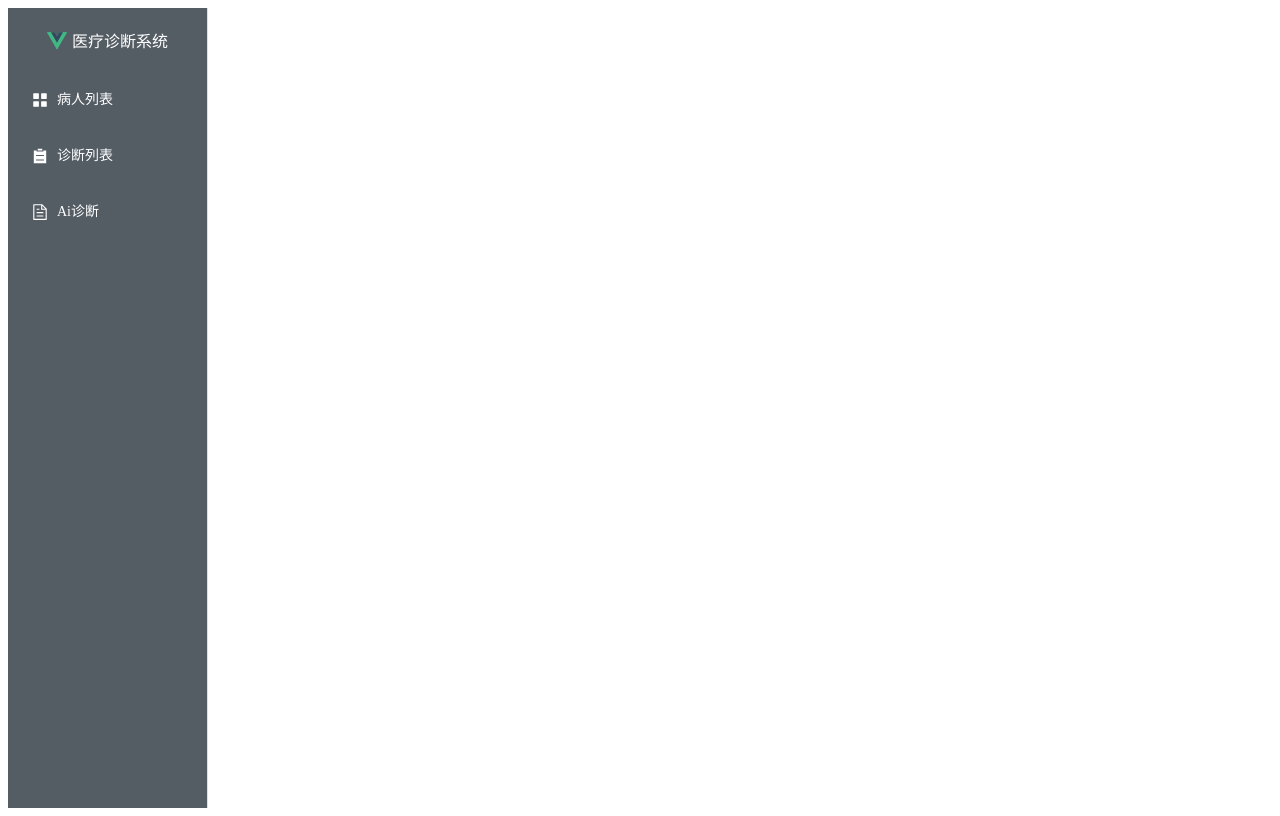
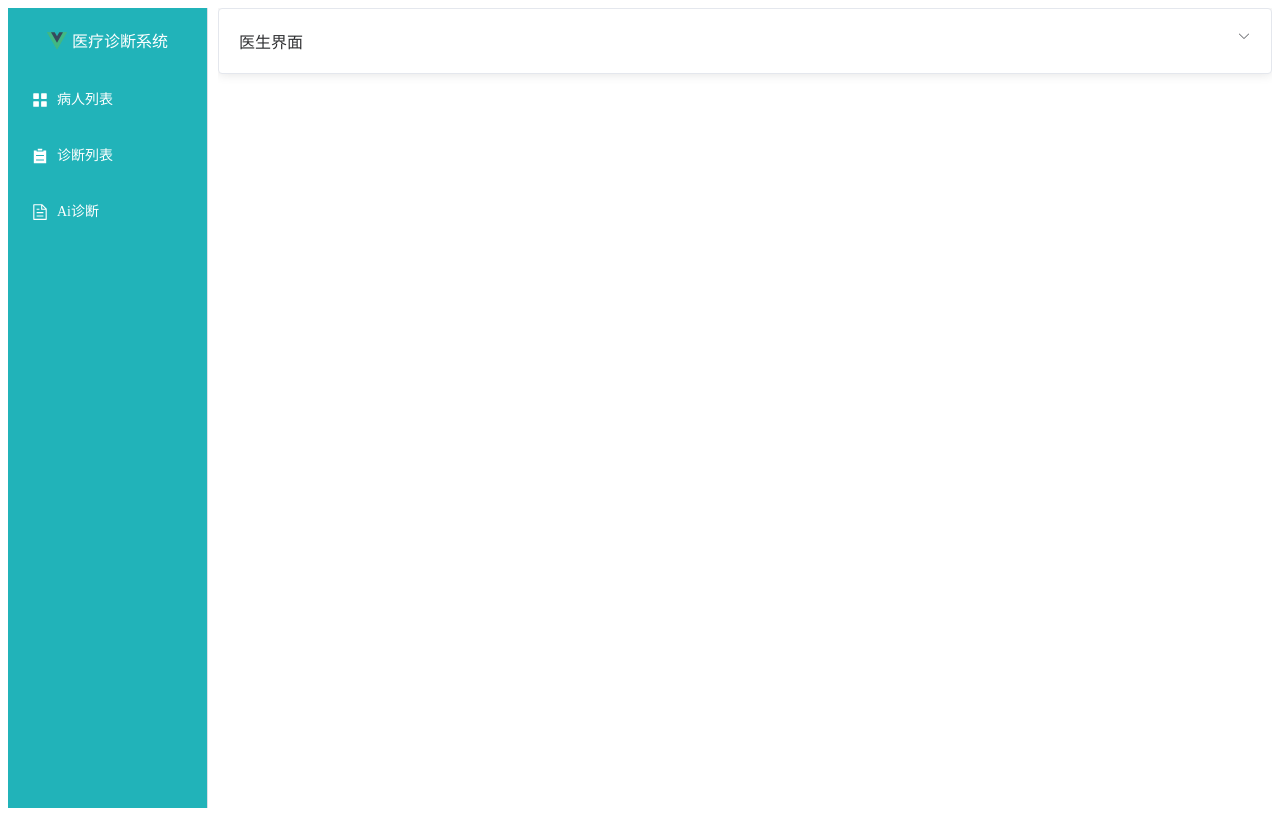
Before and after one commit to AL-Mazai/Medical-AI-front, a Vue app: page /DoctorView in a window 1280 px wide. Built offline with nearby package versions, Linux system fonts and the light colour scheme.

Commit message:
调整tab header 创建病人列表

```diff
--- a/src/components/Ai.vue
+++ b/src/components/Ai.vue
@@ -6,9 +6,11 @@ import Footer  from "./Footer.vue";
 </script>
 
 <template>
-<Header/>
-<Content/>
-  <Footer/>
+  <div >
+    <Header/>
+    <Content/>
+    <Footer/>
+  </div>
 </template>
 
 <style scoped>
--- /dev/null
+++ b/src/components/hjd/DoctorHeader.vue
@@ -0,0 +1,28 @@
+<script setup>
+import {computed} from "vue";
+import {useRouter} from "vue-router";
+
+const router=useRouter();
+// const routeName = ref(router.currentRoute.value.name);
+const routeName = computed(()=>{return router.currentRoute.value.meta.title})
+</script>
+
+<template>
+  <el-card class="box-card" :body-style="{display:'flex',justifyContent:'space-between'}">
+    <span class="text">{{ routeName }}</span>
+    <el-dropdown class="el-drop" >
+      <span class="el-dropdown-link">
+       <el-icon class="el-icon--right"><arrow-down /></el-icon>
+      </span>
+      <template #dropdown>
+        <el-dropdown-menu>
+          <el-dropdown-item >退出</el-dropdown-item>
+        </el-dropdown-menu>
+      </template>
+    </el-dropdown>
+  </el-card>
+</template>
+
+<style scoped>
+
+</style>
--- a/src/components/hjd/DoctorTab.vue
+++ b/src/components/hjd/DoctorTab.vue
@@ -15,15 +15,17 @@ import {
     <el-col  class="col">
       <el-menu
           class="el-menu-vertical-demo"
-          style="--el-menu-text-color: white;--el-menu-active-color: yellow"
-          background-color="yellow"
-          active-text-color="pink"
+          text-color="white"
+          background-color="white"
+          active-text-color="white"
+          router
+
       >
         <div style="padding:  20px ;display: flex;justify-content: center;align-items: center">
           <img style="width: 20px;height: 20px;margin-right: 5px" src="../../assets/vue.svg">
           <text style="color: white">医疗诊断系统</text>
         </div>
-        <el-menu-item  >
+        <el-menu-item  index="/DoctorView/PatientsList">
           <template #title>
             <el-icon><icon-menu /></el-icon>
             <span>病人列表</span>
@@ -36,7 +38,7 @@ import {
           </template>
         </el-menu-item>
 
-        <el-menu-item >
+        <el-menu-item index="/DoctorView/Ai">
           <el-icon><document /></el-icon>
           <span>Ai诊断</span>
         </el-menu-item>
@@ -51,19 +53,19 @@ import {
 
 <style scoped>
 .tac{
-  min-height: 100vh;
+  height: 100vh;
   margin-right: 10px;
-  width: 200px;
+
 }
 .tac .col{
-  min-height: 100vh;
+  height: 100vh;
   color: white;
-
+  width: 200px;
 }
 .tac .col .el-menu-vertical-demo{
   min-height: 100vh;
   width: 100%;
-  background-color: #545c64;
+  background-color: #21B3B9;
   color: white;
 }
 </style>
--- /dev/null
+++ b/src/components/hjd/PatientsList.vue
@@ -0,0 +1,39 @@
+<script setup>
+import {onMounted, ref} from "vue";
+import axios from "axios";
+
+let patientsList=ref([])
+let loading=ref()
+
+onMounted(()=>{
+  loading.value=true
+  getPatientsList();
+})
+
+async function getPatientsList(){
+
+  await axios.get("/getPatients").then((response)=>{
+    console.log(response.data)
+    patientsList.value=response.data
+    loading.value=false
+
+  })
+
+}
+</script>
+
+<template>
+
+    <el-table :data="patientsList" v-loading="loading" style="width: 100%" border stripe>
+      <el-table-column prop="patient_id" label="编号" width="180" />
+      <el-table-column prop="username" label="姓名" width="180" />
+      <el-table-column prop="gender" label="性别" />
+      <el-table-column prop="address" label="住址" />
+      <el-table-column prop="phone_number" label="电话号码" />
+    </el-table>
+
+</template>
+
+<style scoped>
+
+</style>
--- a/src/main.js
+++ b/src/main.js
@@ -9,6 +9,9 @@ import 'element-plus/dist/index.css'
 // import './theme/index.css'
 import * as echarts from 'echarts';
 import * as ElementPlusIconsVue from '@element-plus/icons-vue'
+
+
+axios.defaults.baseURL = 'http://localhost:8080';
 
 const app = createApp(App)
 for (const [key, component] of Object.entries(ElementPlusIconsVue)) {
--- a/src/router/index.js
+++ b/src/router/index.js
@@ -2,6 +2,7 @@ import { createRouter, createWebHistory } from 'vue-router'
 
 import DoctorView from "../views/hjd/DoctorView.vue";
 import Ai from "../components/Ai.vue";
+import PatientsList from "../components/hjd/PatientsList.vue";
 
 const router = createRouter({
     history: createWebHistory(),
@@ -10,18 +11,32 @@ const router = createRouter({
             path:'/',
             redirect:'/DoctorView'
         },
-        {
-            path: '/Ai',
-            component: Ai,
-            meta: { title: '肿瘤辅助诊断系统' }
-
-        },
+        // {
+        //     path: '/Ai',
+        //     component: Ai,
+        //     meta: { title: '肿瘤辅助诊断系统' }
+        //
+        // },
         {
             path:'/DoctorView',
             component:DoctorView,
             meta:{
                 title: "医生界面"
-            }
+            },
+            children:[
+                {
+
+                    path:'Ai',
+                    component:Ai,
+                    meta: { title: '肿瘤辅助诊断系统' }
+                },
+                {
+
+                    path:'PatientsList',
+                    component:PatientsList,
+                    meta: { title: '病人列表' }
+                }
+            ]
         }
     ]
 })
--- a/src/views/hjd/DoctorView.vue
+++ b/src/views/hjd/DoctorView.vue
@@ -1,12 +1,27 @@
 <script setup>
 
 import DoctorTab from "../../components/hjd/DoctorTab.vue";
+import DoctorHeader from "../../components/hjd/DoctorHeader.vue";
 </script>
 
 <template>
-<DoctorTab/>
+  <div class="container">
+    <DoctorTab/>
+    <div class="router-view-container">
+      <doctor-header/>
+      <router-view/>
+    </div>
+  </div>
 </template>
 
 <style scoped>
+.container {
+  display: flex;
+  height: 100vh;
+}
 
+.router-view-container {
+  flex: 1;
+  overflow-y: auto; /* 可以根据需要添加滚动条 */
+}
 </style>
```
